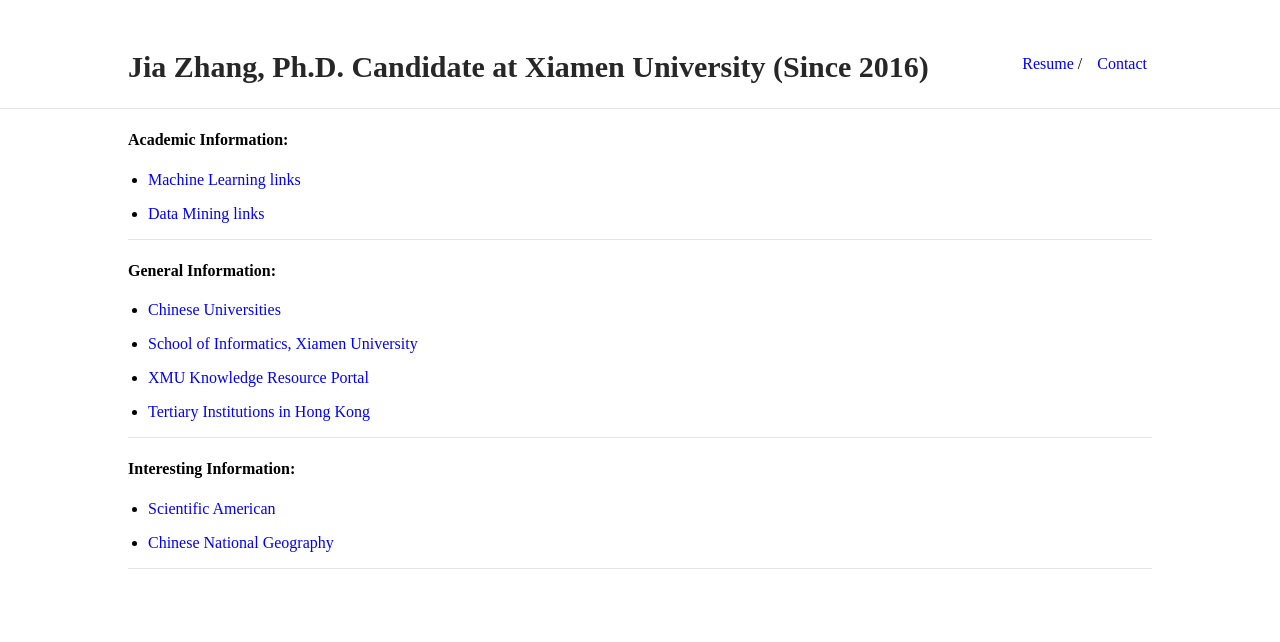
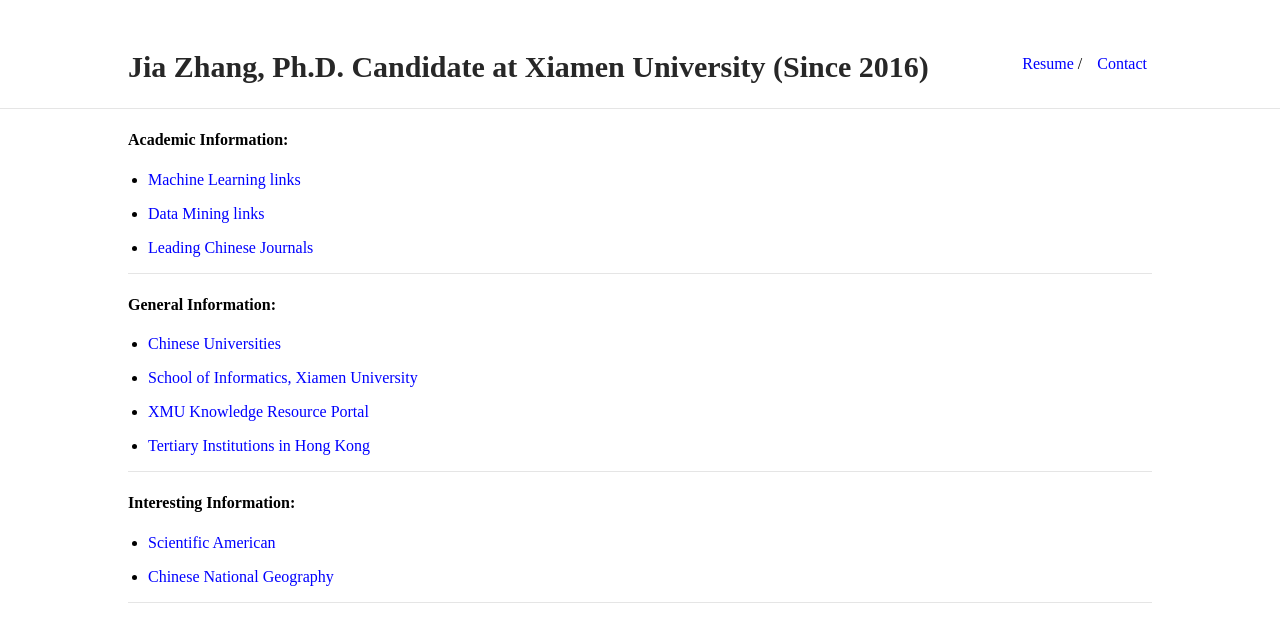
Before and after one commit to jiazhang-ml/jiazhang-ml.github.io, a Jekyll site: the page built from links.md, in a window 1280 px wide, cut to the strip 0-876 px from the top of the page. Shown: the top 642 px of the strip. Built offline with Jekyll 4.4.1, drawn with Linux system fonts in a browser that asks for light colours.

Commit message:
Update links.md

```diff
--- a/links.md
+++ b/links.md
@@ -8,6 +8,8 @@ is_contact: true
 * [Machine Learning links](links-ml)
 
 * [Data Mining links](links-dm)
+
+* [Leading Chinese Journals](links-cj)
 
 ---
 
```
